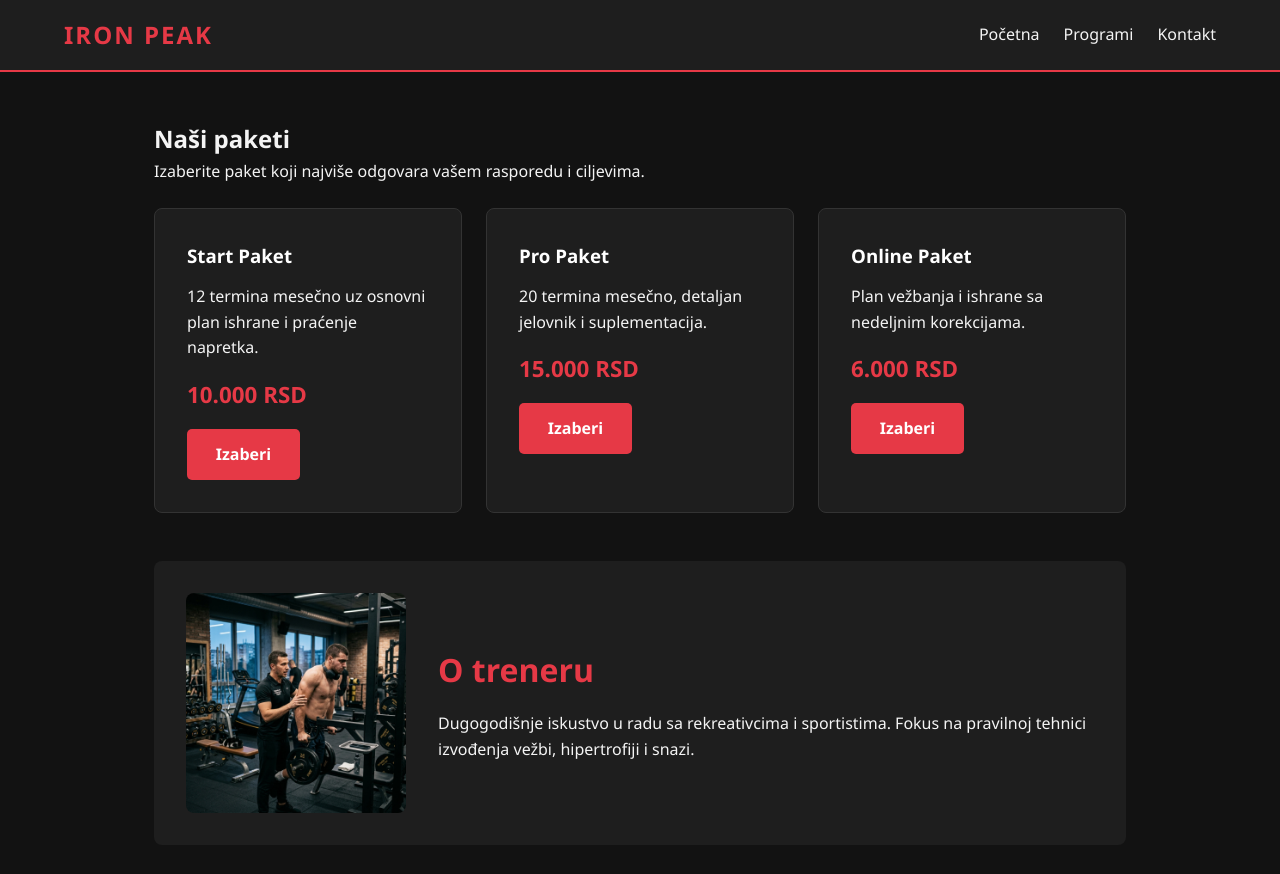
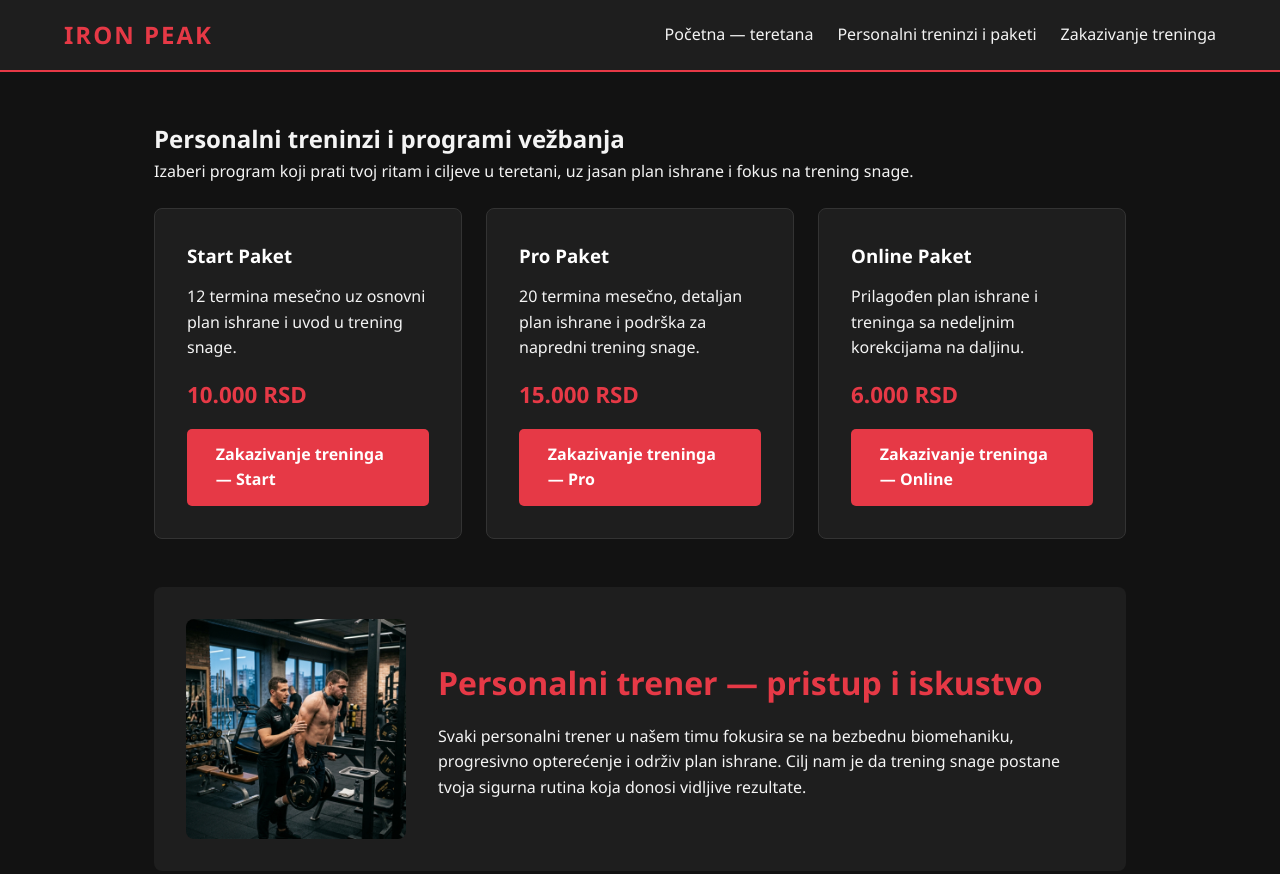
Before and after one commit to veljko319/VeljkoDobricIT2026, a plain HTML site: page trening.html in a window 1280 px wide. Shown: the top 874 px of the page. Drawn offline with Linux system fonts and the light colour scheme.

Commit message:
Enhance SEO and update training package details
Added meta tags for SEO and updated content for training packages.

```diff
--- a/trening.html
+++ b/trening.html
@@ -4,52 +4,60 @@
     <meta charset="UTF-8">
     <meta name="viewport" content="width=device-width, initial-scale=1.0">
     <meta name="author" content="Veljko Dobrić">
-    <title>Programi - Sajt</title>
+    <meta name="description" content="Paketi za personalni trening, trening snage i plan ishrane. Izaberi program i zakaži svoj termin.">
+    <meta name="keywords" content="personalni trener, trening snage, plan ishrane, zakazivanje treninga, paketi treninga">
+    <meta property="og:title" content="Personalni treninzi i paketi | IRON PEAK">
+    <meta property="og:description" content="Uporedi pakete za trening snage i plan ishrane i zakaži svoj termin.">
+    <meta property="og:type" content="website">
+    <meta property="og:url" content="https://veljko319.github.io/VeljkoDobricIT2026/trening.html">
+    <meta property="og:image" content="https://veljko319.github.io/VeljkoDobricIT2026/img/trener.jpg">
+    <title>Personalni treninzi i plan ishrane — Paketi | IRON PEAK</title>
+    <link rel="icon" type="image/svg+xml" href="favicon.svg">
     <link rel="stylesheet" href="css/style.css">
 </head>
 <body>
     <header>
-        <nav class="navbar">
+        <nav class="navbar" aria-label="Glavna navigacija">
             <div class="logo">IRON PEAK</div>
             <ul class="nav-links">
-                <li><a href="index.html">Početna</a></li>
-                <li><a href="trening.html">Programi</a></li>
-                <li><a href="kontakt.html">Kontakt</a></li>
+                <li><a href="index.html">Početna — teretana</a></li>
+                <li><a href="trening.html">Personalni treninzi i paketi</a></li>
+                <li><a href="kontakt.html">Zakazivanje treninga</a></li>
             </ul>
         </nav>
     </header>
 
     <section class="page-section">
         <div class="container">
-            <h1>Naši paketi</h1>
-            <p>Izaberite paket koji najviše odgovara vašem rasporedu i ciljevima.</p>
+            <h1>Personalni treninzi i programi vežbanja</h1>
+            <p>Izaberi program koji prati tvoj ritam i ciljeve u teretani, uz jasan plan ishrane i fokus na trening snage.</p>
 
             <div class="cards">
                 <div class="card">
                     <h3>Start Paket</h3>
-                    <p>12 termina mesečno uz osnovni plan ishrane i praćenje napretka.</p>
+                    <p>12 termina mesečno uz osnovni plan ishrane i uvod u trening snage.</p>
                     <p class="price">10.000 RSD</p>
-                    <a href="kontakt.html" class="btn">Izaberi</a>
+                    <a href="kontakt.html" class="btn">Zakazivanje treninga — Start</a>
                 </div>
                 <div class="card">
                     <h3>Pro Paket</h3>
-                    <p>20 termina mesečno, detaljan jelovnik i suplementacija.</p>
+                    <p>20 termina mesečno, detaljan plan ishrane i podrška za napredni trening snage.</p>
                     <p class="price">15.000 RSD</p>
-                    <a href="kontakt.html" class="btn">Izaberi</a>
+                    <a href="kontakt.html" class="btn">Zakazivanje treninga — Pro</a>
                 </div>
                 <div class="card">
                     <h3>Online Paket</h3>
-                    <p>Plan vežbanja i ishrane sa nedeljnim korekcijama.</p>
+                    <p>Prilagođen plan ishrane i treninga sa nedeljnim korekcijama na daljinu.</p>
                     <p class="price">6.000 RSD</p>
-                    <a href="kontakt.html" class="btn">Izaberi</a>
+                    <a href="kontakt.html" class="btn">Zakazivanje treninga — Online</a>
                 </div>
             </div>
 
             <div class="trainer-box">
-                <img src="img/trener.jpg" class="trainer-img">
+                <img src="img/trener.jpg" alt="Personalni trener asistira vežbaču tokom treninga snage u teretani" class="trainer-img">
                 <div>
-                    <h2>O treneru</h2>
-                    <p>Dugogodišnje iskustvo u radu sa rekreativcima i sportistima. Fokus na pravilnoj tehnici izvođenja vežbi, hipertrofiji i snazi.</p>
+                    <h2>Personalni trener — pristup i iskustvo</h2>
+                    <p>Svaki personalni trener u našem timu fokusira se na bezbednu biomehaniku, progresivno opterećenje i održiv plan ishrane. Cilj nam je da trening snage postane tvoja sigurna rutina koja donosi vidljive rezultate.</p>
                 </div>
             </div>
         </div>
```
